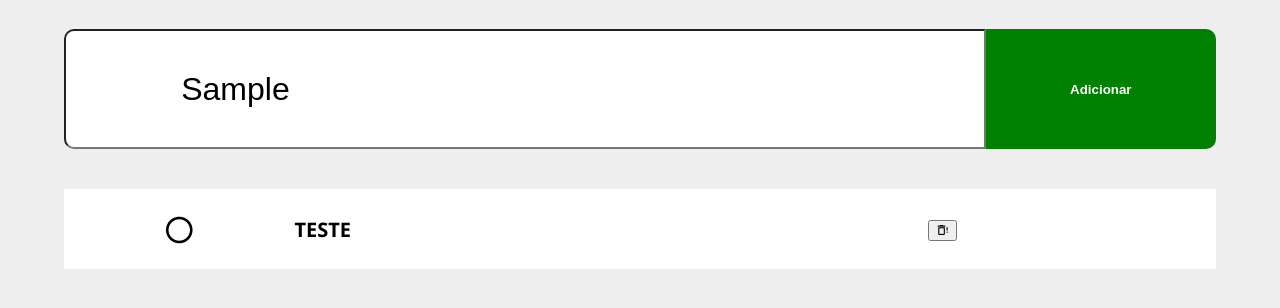
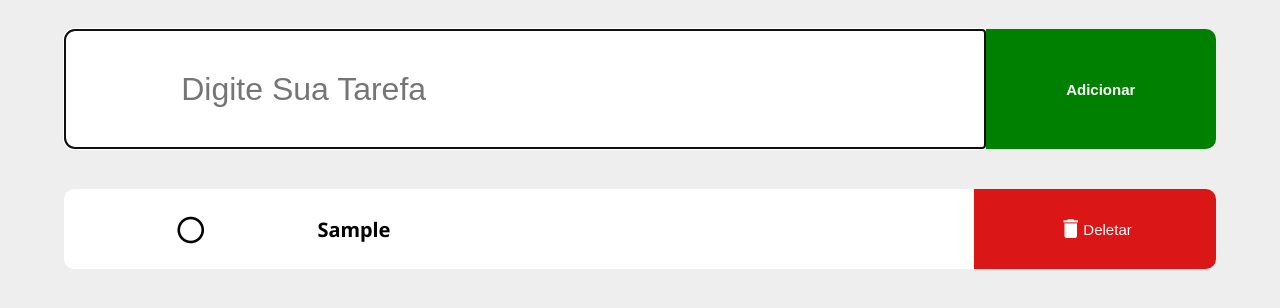
Before and after one commit to BrunoSarmento-dev/ListaDeTarefas, a plain HTML site: page Index.html in a window 1280 px wide. Both pictures are taken after typing "Sample" into the empty fields and a click on the button "Adicionar". Shown: the part 100-408 px from the top of the page. Drawn offline with Linux system fonts and the light colour scheme.

Commit message:
Bug fixes JS

```diff
--- a/Index.html
+++ b/Index.html
@@ -18,22 +18,10 @@
 
       <header>
             <input id="inputTarefa" type="text" placeholder="Digite Sua Tarefa">
-            <button class="add">Adicionar</button>
+            <button onclick="addTarefa()" id="btn-add" class="add"> <span class="addtexto">Adicionar</span></button>
       </header>
 
       <main id="areaLista">
-            <div class="item">
-                  <div class="item-icone">
-                        <i class="mdi mdi-circle-outline"></i>
-                  </div>
-                  <div class="item-nome">
-                        TESTE
-                  </div>
-                  <div class="item-botao">
-                        <button class="delete"><i class="mdi mdi-delete-alert-outline"></i></button>
-
-                  </div>
-            </div>
 
       </main>
 
--- a/css/style.css
+++ b/css/style.css
@@ -55,7 +55,7 @@ main {
       padding-top: 40px;
 }
 
-.item{
+.item {
       display: flex;
       flex-flow: row wrap;
       justify-content: center;
@@ -64,20 +64,66 @@ main {
       height: 80px;
       width: 100%;
       box-shadow: 0 0 20 #ccc;
+      margin-bottom: 2%;
+      cursor: pointer;
+      border-radius: 10px;
 }
 
-.item-icone{
-      flex:20%;
+.item.clicado {
+      background: #d4f6d9;
+}
+
+.item.clicado .item-nome {
+      text-decoration: line-through;
+      color: gray;
+}
+
+.item-icone {
+      flex: 20%;
       text-align: center;
       font-size: 2rem;
+      border-radius: 10px;
 }
 
-.item-nome{
-      flex:55%;
+.item-nome {
+      flex: 55%;
       font-size: 20px;
       font-weight: bold;
+
 }
 
-.item-botao{
-      flex:25%;
+.item-botao {
+      flex: 19%;
 }
+
+.delete {
+      background: rgb(218, 22, 22);
+      color: white;
+      border: none;
+      padding: 10px;
+      height: 80px;
+      width: 100%;
+      cursor: pointer;
+      display: flex;
+      align-items: center;
+      text-align: center;
+      justify-content: center;
+      border-top-right-radius: 10px;
+      border-bottom-right-radius: 10px;
+}
+.mdi-check-circle {
+      color: green;
+}
+
+.tamanho {
+      font-size: 15px;
+      text-align: center;
+}
+
+.mdi-delete {
+      font-size: 25px;
+}
+
+.addtexto{
+      font-size: 15px;
+}
--- a/js/controle.js
+++ b/js/controle.js
@@ -0,0 +1,74 @@
+let contador = 0;
+let input = document.getElementById('inputTarefa');
+let btnAdd = document.getElementById('btn-add');
+let main = document.getElementById('areaLista')
+
+function addTarefa() {
+      //PEGAR O VALOR DIGITADO NO INPUT
+      let valorInput = input.value;
+
+      //SE NÃO FOR VAZIO, NEM NULO, NEM INDEFINIDO
+      if (valorInput !== "" && valorInput !== null && valorInput !== undefined) {
+            ++contador;
+
+            let novoItem = `<div id="${contador}" class="item">
+      <div onclick="marcarTarefa(${contador})" class="item-icone">
+            <i id="icone_${contador}" class="mdi mdi-circle-outline"></i>
+      </div>
+      <div onclick="marcarTarefa(${contador})" class="item-nome">
+            ${valorInput}
+      </div>
+      <div class="item-botao">
+            <button onclick="deletar(${contador})" class="delete"><i class="mdi mdi-delete" class="tamanho"></i> <span class="tamanho">Deletar</span></button>
+      </div>
+</div>`;
+
+            // ADICIONAR NOVO ITEM NO MAIN
+            main.innerHTML += novoItem;
+
+            //ZERAR OS CAMPOS
+            input.value = "";
+            input.focus();
+      }
+}
+
+function deletar(id) {
+      var tarefa = document.getElementById(id);
+      tarefa.remove();
+}
+
+function marcarTarefa(id) {
+      var item = document.getElementById(id);
+      var classe = item.getAttribute("class");
+
+      if (classe == "item") {
+            item.classList.add("clicado");
+
+            var icone = document.getElementById("icone_" + id)
+            icone.classList.remove("mdi-circle-outline");
+            icone.classList.add("mdi-check-circle");
+
+            item.parentNode.appendChild(item);
+
+
+      } else {
+            item.classList.remove("clicado");
+
+            var icone = document.getElementById("icone_" + id)
+            icone.classList.remove("mdi-check-circle");
+            icone.classList.add("mdi-circle-outline");
+      }
+}
+
+
+
+
+
+input.addEventListener("keyup", function (event) {
+      // SE TECLOU ENTER (Nº13)
+      if (event.keyCode === 13) {
+            event.preventDefault();
+            btnAdd.click();
+      }
+}
+);
```
